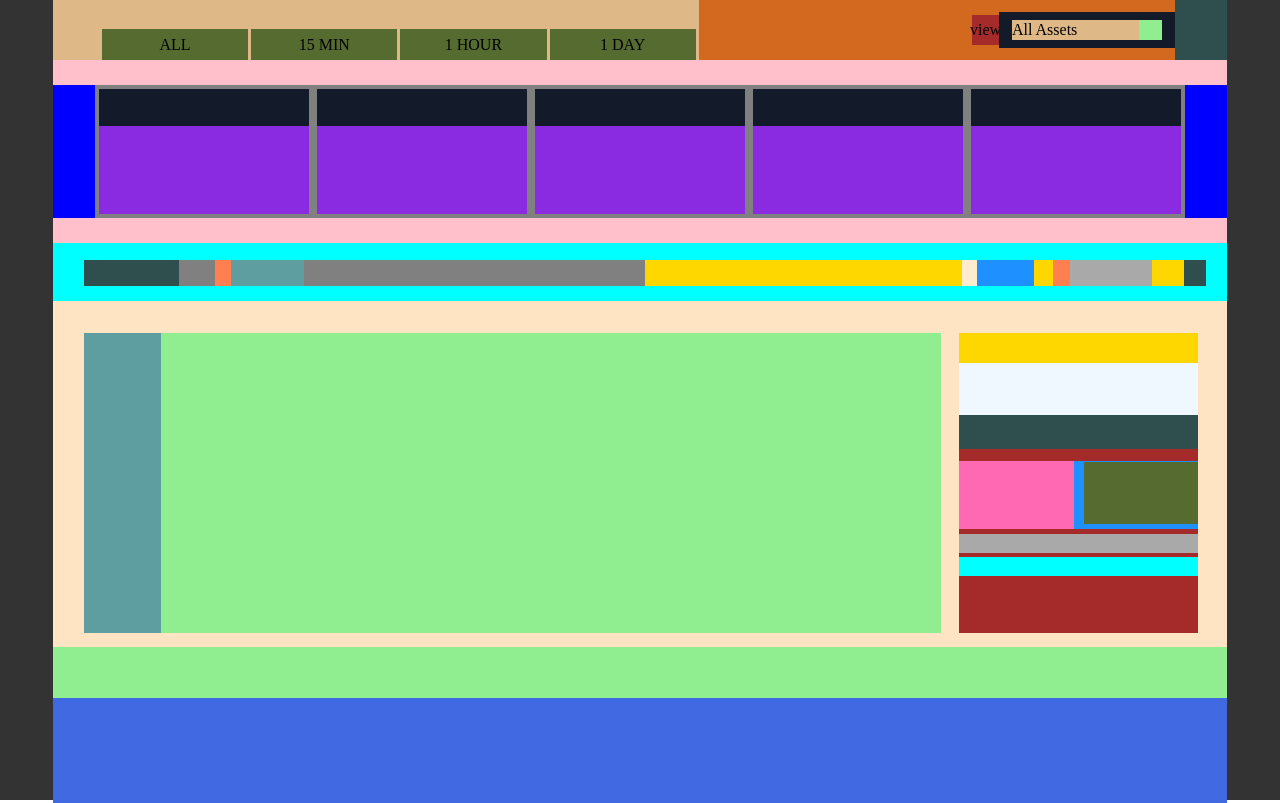
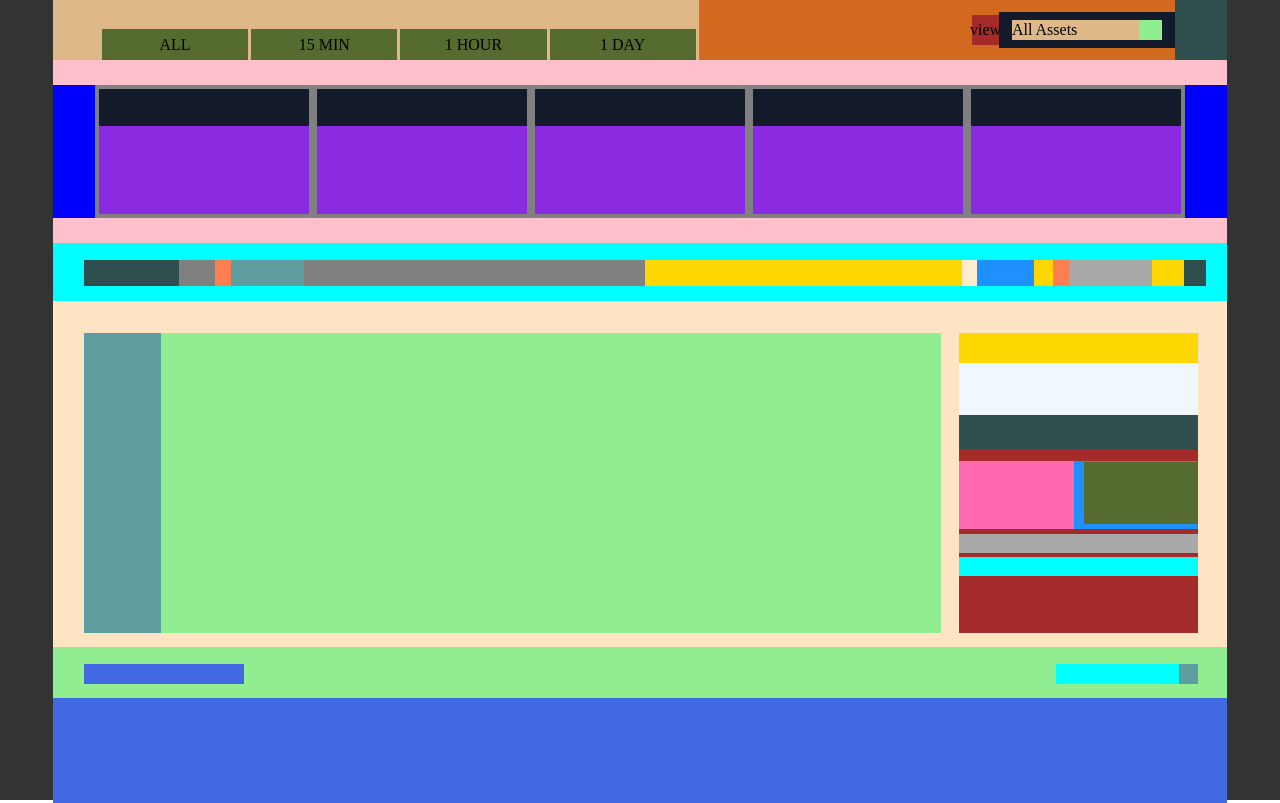
Before and after one commit to neko12377/My_Component_Library, a React app: page / in a window 1280 px wide. Built offline with nearby package versions, Linux system fonts and the light colour scheme.

Commit message:
feat: template alpha

```diff
--- a/src/oneFile/Template.tsx
+++ b/src/oneFile/Template.tsx
@@ -88,8 +88,14 @@ export const App = () => {
                     <div className="main-content-tradeInfo-return"></div>
                 </div>
             </section>
-            <section className="footer-title"></section>
-            <section className="sectionSix"></section>
+            <section className="currentActivity-header">
+                <div className="currentActivity-header-title"></div>
+                <div className="currentActivity-header-expandAssetPopUpLink">
+                    <div className="currentActivity-header-expandAssetPopUpLink-description"></div>
+                    <div className="currentActivity-header-expandAssetPopUpLink-manigfierIcon"></div>
+                </div>
+            </section>
+            <section className="currentActivity-content"></section>
         </div>
     )
 }
--- a/src/oneFile/style.scss
+++ b/src/oneFile/style.scss
@@ -363,16 +363,53 @@ $currencyContentWidth: 20%;
   background-color: aqua;
 }
 
-.footer-title {
+.currentActivity-header {
   display: flex;
-  justify-content: space-around;
+  justify-content: space-between;
+  align-items: center;
   padding: 17px 29px 14px 31px;
   width: 100%;
   height: 51px;
   background-color: lightgreen;
 }
 
-.sectionSix {
+.currentActivity-header-title {
+  display: flex;
+  justify-content: center;
+  align-items: center;
+  width: 160px;
+  height: 100%;
+  background-color: royalblue;
+}
+
+.currentActivity-header-expandAssetPopUpLink {
+  display: flex;
+  justify-content: center;
+  align-items: center;
+  width: 142px;
+  height: 100%;
+  background-color: brown;
+}
+
+.currentActivity-header-expandAssetPopUpLink-description {
+  display: flex;
+  justify-content: center;
+  align-items: center;
+  width: 125px;
+  height: 100%;
+  background-color: aqua;
+}
+
+.currentActivity-header-expandAssetPopUpLink-manigfierIcon {
+  display: flex;
+  justify-content: center;
+  align-items: center;
+  width: 19px;
+  height: 100%;
+  background-color: cadetblue;
+}
+
+.currentActivity-content {
   display: flex;
   justify-content: center;
   padding: 30px 29px 24px 31px;
```
